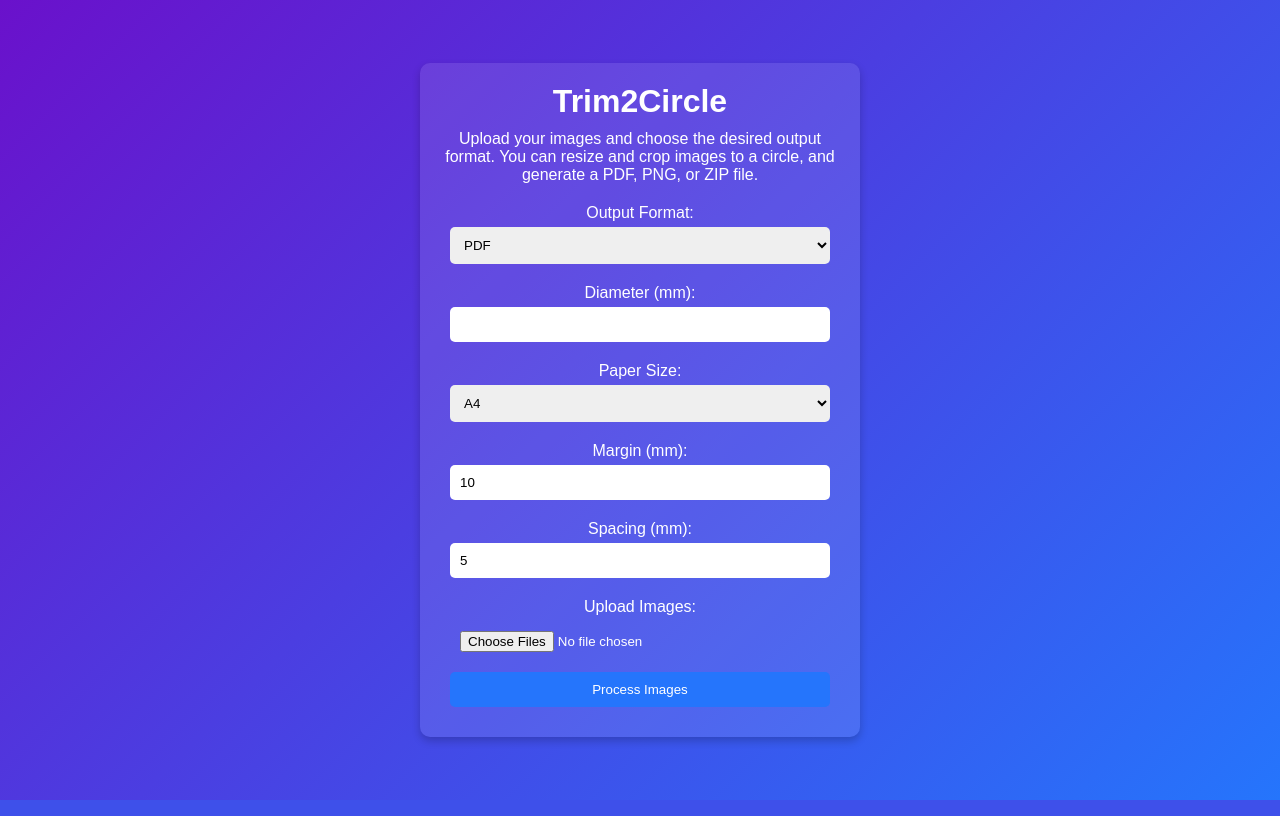
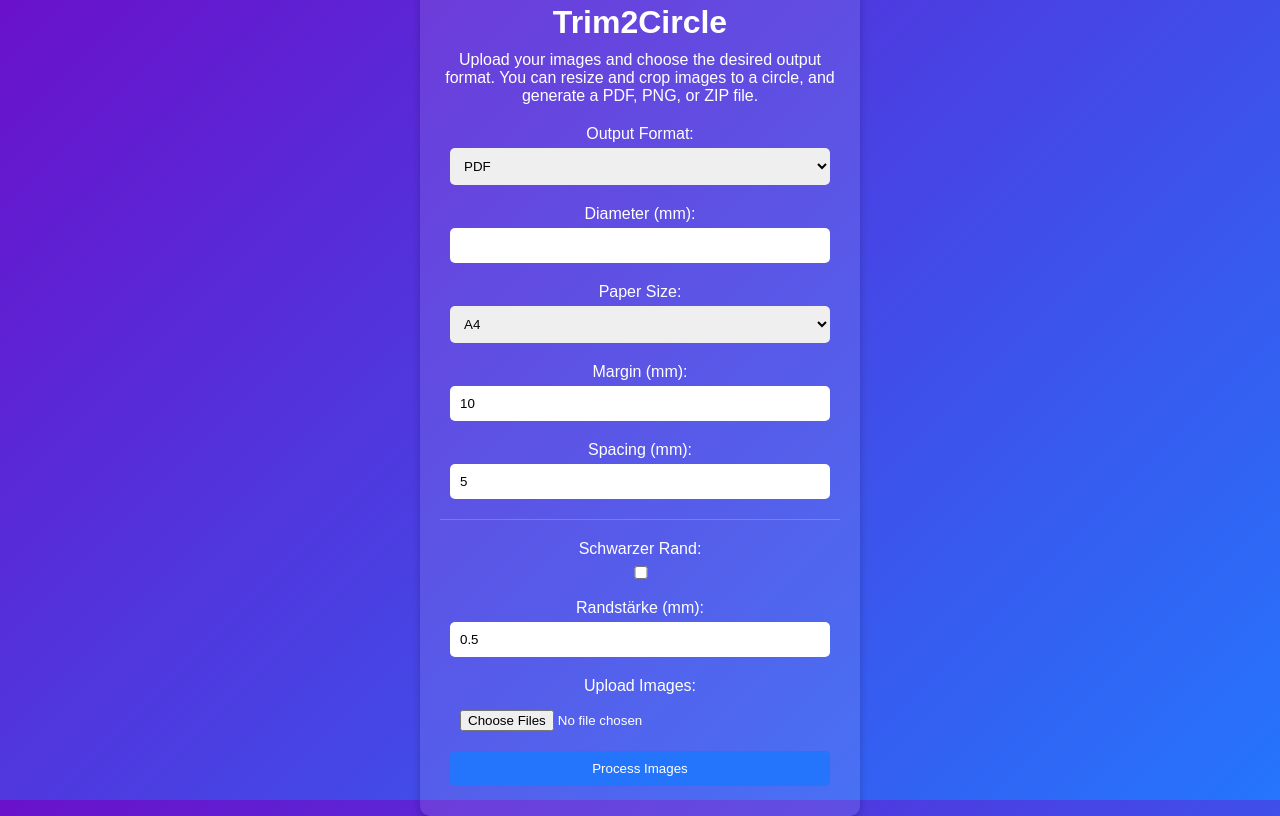
Before and after one commit to jdp-code/Trim2Circle, a Flask app: page / in a window 1280 px wide. Run offline with Flask 3, Linux system fonts and the light colour scheme.

Commit message:
Added functionality: Draw a circle around images and customize circle thickness (#5)
* Update index.html

add border

* Update app.py

* Update docker-compose.yaml

* Update app.py

* Update index.html

* Update app.py

* Update index.html

* Update app.py

* Update app.py

* Update index.html

* Update README.md

* Update README.md

* Update README.md

* Add files via upload

* Rename Screenshot 2025-02-08 191141.jpg to Ergebniss

* Vorschau

* Update README.md

* Update app.py

* Update index.html

* Update index.html

* Update docker-compose.yaml

* Update app.py

* Update app.py

* Update app.py

* Update app.py

* Update app.py

* Update app.py

* Update app.py

* Update app.py

* Update app.py

* Update app.py

* Update app.py

* Update app.py

* Update index.html

* Update index.html

* Update app.py

* Update app.py

* Update index.html

* Update index.html

* Update app.py

* Update app.py

* Update index.html

* Update index.html

* Update app.py

* Update index.html

* Update app.py

* Update index.html

* Update index.html

* Update app.py

* Update index.html

* Update app.py

* Update index.html

* Update index.html

* Update index.html

* Update index.html

* Update app.py

* Update app.py

* Update app.py

* Update index.html

* Update app.py

```diff
--- a/app.py
+++ b/app.py
@@ -26,24 +26,30 @@
 
 @app.route('/process', methods=['POST'])
 def process_images():
+    # Form-Daten auslesen
     diameter_mm = int(request.form['diameter']) if 'diameter' in request.form else None
     margin_mm = int(request.form['margin']) if 'margin' in request.form else 10
     spacing_mm = int(request.form['spacing']) if 'spacing' in request.form else 5
     output_format = request.form['output_format'].lower()
     paper_size = request.form['paper_size']
+    add_border = 'add_border' in request.form
+    border_width_mm = float(request.form.get('border_width', 0)) if add_border else 0.0
     input_files = request.files.getlist('input_files')
 
     images = []
-    total_files = len(input_files)
-    for i, file in enumerate(input_files):
+    for file in input_files:
         if file.filename.endswith(('.png', '.jpg', '.jpeg')):
-            image = Image.open(file.stream).convert("RGBA")
-            if diameter_mm:
-                image = resize_image(image, diameter_mm)
-                output_image = crop_to_circle(image, diameter_mm)
-            else:
-                output_image = image
-            images.append(output_image)
+            try:
+                image = Image.open(file.stream).convert("RGBA")
+                if diameter_mm:
+                    image = resize_image(image, diameter_mm)
+                    output_image = crop_to_circle(image, diameter_mm, add_border, border_width_mm)
+                else:
+                    output_image = image
+                images.append(output_image)
+            except Exception as e:
+                logging.error(f"Error processing image {file.filename}: {e}")
+                return f"Error processing image {file.filename}", 500
 
     if output_format == 'pdf':
         pdf_buffer = io.BytesIO()
@@ -51,21 +57,13 @@
         pdf_buffer.seek(0)
         return send_file(pdf_buffer, mimetype='application/pdf', as_attachment=True, download_name='processed_images.pdf')
     elif output_format == 'png':
-        pdf_buffer = io.BytesIO()
-        create_pdf(images, diameter_mm, margin_mm, spacing_mm, pdf_buffer, paper_size)
-        pdf_buffer.seek(0)
         zip_buffer = io.BytesIO()
         with zipfile.ZipFile(zip_buffer, 'w') as zf:
-            try:
-                pdf_images = convert_pdf_to_images(pdf_buffer, 'png')
-                for i, img in enumerate(pdf_images):
-                    img_buffer = io.BytesIO()
-                    img.save(img_buffer, format='PNG')
-                    img_buffer.seek(0)
-                    zf.writestr(f'page_{i+1}.png', img_buffer.read())
-            except Exception as e:
-                logging.error(f"Error converting PDF to images: {e}")
-                return "Error converting PDF to images", 500
+            for i, image in enumerate(images):
+                img_buffer = io.BytesIO()
+                image.save(img_buffer, format='PNG')
+                img_buffer.seek(0)
+                zf.writestr(f'image_{i+1}.png', img_buffer.read())
         zip_buffer.seek(0)
         return send_file(zip_buffer, mimetype='application/zip', as_attachment=True, download_name='processed_images.zip')
     elif output_format == 'zip':
@@ -81,7 +79,7 @@
     else:
         return "Invalid output format", 400
 
-def mm_to_pixels(mm, dpi):
+def mm_to_pixels(mm, dpi=300):
     return int(mm * 0.0393701 * dpi)
 
 def mm_to_points(mm):
@@ -122,34 +120,35 @@
                 c.showPage()
                 y = page_height - margin_points - diameter_points
 
-        # Save the image to a buffer to preserve transparency
         img_buffer = io.BytesIO()
         image.save(img_buffer, format='PNG')
         img_buffer.seek(0)
-        img_reader = ImageReader(img_buffer)
-        c.drawImage(img_reader, x, y, width=diameter_points, height=diameter_points)
+        c.drawImage(ImageReader(img_buffer), x, y, width=diameter_points, height=diameter_points, mask='auto')
         x += diameter_points + spacing_points
 
     c.save()
 
-def convert_pdf_to_images(pdf_buffer, image_format):
-    pdf_buffer.seek(0)
-    images = convert_from_bytes(pdf_buffer.read(), fmt=image_format)
-    return images
-
 def resize_image(image, diameter_mm):
-    diameter_pixels = mm_to_pixels(diameter_mm, 300)
+    diameter_pixels = mm_to_pixels(diameter_mm)
     return image.resize((diameter_pixels, diameter_pixels), Image.LANCZOS)
 
-def crop_to_circle(image, diameter_mm):
-    diameter_pixels = mm_to_pixels(diameter_mm, 300)
+def crop_to_circle(image, diameter_mm, add_border=False, border_width_mm=0.0):
+    diameter_pixels = mm_to_pixels(diameter_mm)
     mask = Image.new('L', (diameter_pixels, diameter_pixels), 0)
     draw = ImageDraw.Draw(mask)
     draw.ellipse((0, 0, diameter_pixels, diameter_pixels), fill=255)
-    result = Image.new('RGBA', (diameter_pixels, diameter_pixels))
+    result = Image.new('RGBA', (diameter_pixels, diameter_pixels), (0, 0, 0, 0))
     result.paste(image, (0, 0), mask=mask)
-    # Ensure the background is transparent
-    result = Image.alpha_composite(Image.new('RGBA', result.size, (255, 255, 255, 0)), result)
+
+    if add_border and border_width_mm > 0:
+        border_pixels = mm_to_pixels(border_width_mm)
+        draw = ImageDraw.Draw(result)
+        draw.ellipse(
+            (0, 0, diameter_pixels, diameter_pixels),
+            outline=(0, 0, 0, 255),
+            width=border_pixels
+        )
+
     return result
 
 if __name__ == '__main__':
--- a/templates/index.html
+++ b/templates/index.html
@@ -37,12 +37,12 @@
             margin: 10px 0 5px;
         }
         input, select, button {
-            width: calc(100% - 20px); /* Adjust width to account for padding */
+            width: calc(100% - 20px);
             padding: 10px;
             margin-bottom: 10px;
             border: none;
             border-radius: 5px;
-            box-sizing: border-box; /* Ensure padding is included in width */
+            box-sizing: border-box;
         }
         button {
             background-color: #2575fc;
@@ -52,32 +52,23 @@
         button:hover {
             background-color: #1a5bb8;
         }
+        #border_field {
+            margin-top: 10px;
+            border-top: 1px solid rgba(255, 255, 255, 0.2);
+            padding-top: 10px;
+        }
     </style>
-        <script>
-            function toggleFields() {
-                var outputFormat = document.getElementById('output_format').value;
-                var diameterField = document.getElementById('diameter_field');
-                var paperSizeField = document.getElementById('paper_size_field');
-                var marginField = document.getElementById('margin_field');
-                var spacingField = document.getElementById('spacing_field');
-
-                if (outputFormat === 'pdf' || outputFormat === 'png' || outputFormat === 'zip') {
-                    diameterField.style.display = 'block';
-                    paperSizeField.style.display = 'block';
-                    marginField.style.display = 'block';
-                    spacingField.style.display = 'block';
-                } else {
-                    diameterField.style.display = 'none';
-                    paperSizeField.style.display = 'none';
-                    marginField.style.display = 'none';
-                    spacingField.style.display = 'none';
-                }
-            }
-
-            document.addEventListener('DOMContentLoaded', function() {
-                toggleFields(); // Ensure fields are correctly displayed on load
+    <script>
+        function toggleFields() {
+            const outputFormat = document.getElementById('output_format').value;
+            const fields = ['diameter_field', 'paper_size_field', 'margin_field', 'spacing_field'];
+            fields.forEach(field => {
+                document.getElementById(field).style.display =
+                    (outputFormat === 'pdf' || outputFormat === 'png') ? 'block' : 'none';
             });
-        </script>
+        }
+        document.addEventListener('DOMContentLoaded', toggleFields);
+    </script>
 </head>
 <body>
     <div class="container">
@@ -92,7 +83,7 @@
             </select>
             <div id="diameter_field">
                 <label for="diameter">Diameter (mm):</label>
-                <input type="number" id="diameter" name="diameter">
+                <input type="number" id="diameter" name="diameter" required>
             </div>
             <div id="paper_size_field">
                 <label for="paper_size">Paper Size:</label>
@@ -110,14 +101,20 @@
             </div>
             <div id="margin_field">
                 <label for="margin">Margin (mm):</label>
-                <input type="number" id="margin" name="margin" value="10">
+                <input type="number" id="margin" name="margin" value="10" min="0">
             </div>
             <div id="spacing_field">
                 <label for="spacing">Spacing (mm):</label>
-                <input type="number" id="spacing" name="spacing" value="5">
+                <input type="number" id="spacing" name="spacing" value="5" min="0">
+            </div>
+            <div id="border_field">
+                <label for="add_border">Schwarzer Rand:</label>
+                <input type="checkbox" id="add_border" name="add_border">
+                <label for="border_width">Randstärke (mm):</label>
+                <input type="number" id="border_width" name="border_width" value="0.5" min="0" step="0.1">
             </div>
             <label for="input_files">Upload Images:</label>
-            <input type="file" id="input_files" name="input_files" multiple>
+            <input type="file" id="input_files" name="input_files" multiple accept=".png,.jpg,.jpeg">
             <button type="submit">Process Images</button>
         </form>
     </div>
```
Also changed, not shown: docker-compose.yaml (+6 -1 lines), README.md, 2 other files.
